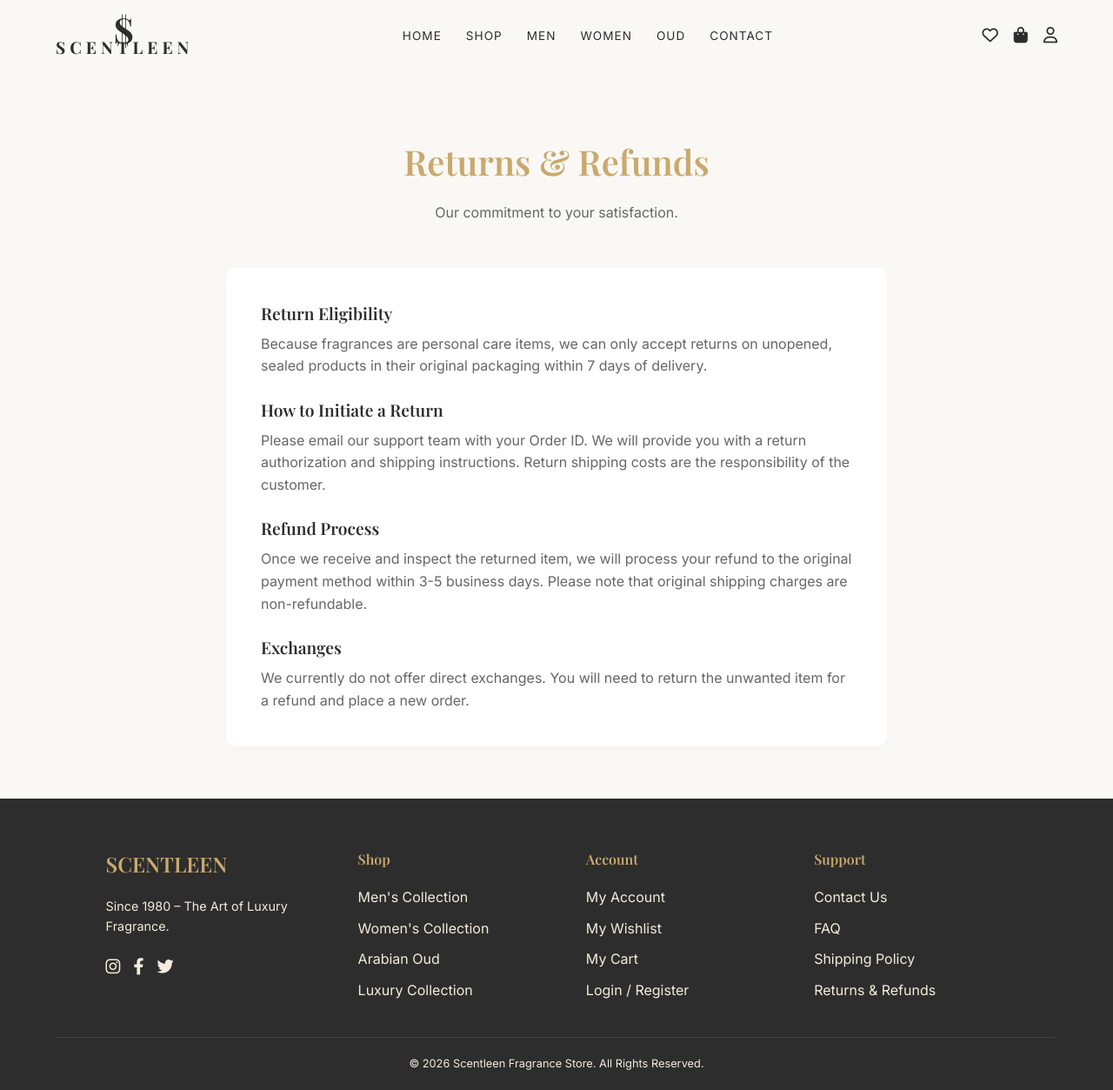
After one commit to FaakhirMemon3115/SCENTLEEN, a PHP site: page /returns.php in a window 1280 px wide. The commit adds this page. Shown: the whole page at 87% size. Run offline with PHP 8.4, Linux system fonts and the light colour scheme; some libraries are stand-ins or nearby versions; some web fonts are replaced.

Commit message:
feat: add footer component and returns policy page

```diff
--- a/includes/footer.php
+++ b/includes/footer.php
@@ -40,9 +40,9 @@ $base_url  = $protocol . '://' . $_SERVER['HTTP_HOST'] . '/SCENTLEEN/';
                 <h4 style="color: var(--gold-color); margin-bottom: 20px;">Support</h4>
                 <ul style="list-style: none; display: flex; flex-direction: column; gap: 10px;">
                     <li><a href="contact.php">Contact Us</a></li>
-                    <li><a href="#">FAQ</a></li>
-                    <li><a href="#">Shipping Policy</a></li>
-                    <li><a href="#">Returns &amp; Refunds</a></li>
+                    <li><a href="faq.php">FAQ</a></li>
+                    <li><a href="shipping.php">Shipping Policy</a></li>
+                    <li><a href="returns.php">Returns &amp; Refunds</a></li>
                 </ul>
             </div>
         </div>
--- /dev/null
+++ b/returns.php
@@ -0,0 +1,34 @@
+<?php
+// returns.php
+if (session_status() == PHP_SESSION_NONE) {
+    session_start();
+}
+require_once 'includes/header.php';
+?>
+
+<main style="padding-top: 100px; background-color: var(--bg-color); min-height: 100vh;">
+    <div class="container py-5" style="padding: 60px 20px; max-width: 800px; margin: 0 auto;">
+
+        <h1 style="font-size: 2.5rem; margin-bottom: 20px; text-align: center; color: var(--gold-color);">Returns &amp; Refunds</h1>
+        <p style="text-align: center; color: #666; margin-bottom: 50px;">Our commitment to your satisfaction.</p>
+
+        <div style="background: #fff; padding: 40px; border-radius: 12px; box-shadow: 0 5px 15px rgba(0,0,0,0.02);">
+
+            <h3 style="font-size: 1.2rem; margin-bottom: 10px; color: var(--text-color);">Return Eligibility</h3>
+            <p style="color: #666; line-height: 1.6; margin-bottom: 25px;">Because fragrances are personal care items, we can only accept returns on unopened, sealed products in their original packaging within 7 days of delivery.</p>
+
+            <h3 style="font-size: 1.2rem; margin-bottom: 10px; color: var(--text-color);">How to Initiate a Return</h3>
+            <p style="color: #666; line-height: 1.6; margin-bottom: 25px;">Please email our support team with your Order ID. We will provide you with a return authorization and shipping instructions. Return shipping costs are the responsibility of the customer.</p>
+
+            <h3 style="font-size: 1.2rem; margin-bottom: 10px; color: var(--text-color);">Refund Process</h3>
+            <p style="color: #666; line-height: 1.6; margin-bottom: 25px;">Once we receive and inspect the returned item, we will process your refund to the original payment method within 3-5 business days. Please note that original shipping charges are non-refundable.</p>
+
+            <h3 style="font-size: 1.2rem; margin-bottom: 10px; color: var(--text-color);">Exchanges</h3>
+            <p style="color: #666; line-height: 1.6;">We currently do not offer direct exchanges. You will need to return the unwanted item for a refund and place a new order.</p>
+
+        </div>
+
+    </div>
+</main>
+
+<?php require_once 'includes/footer.php'; ?>
```
